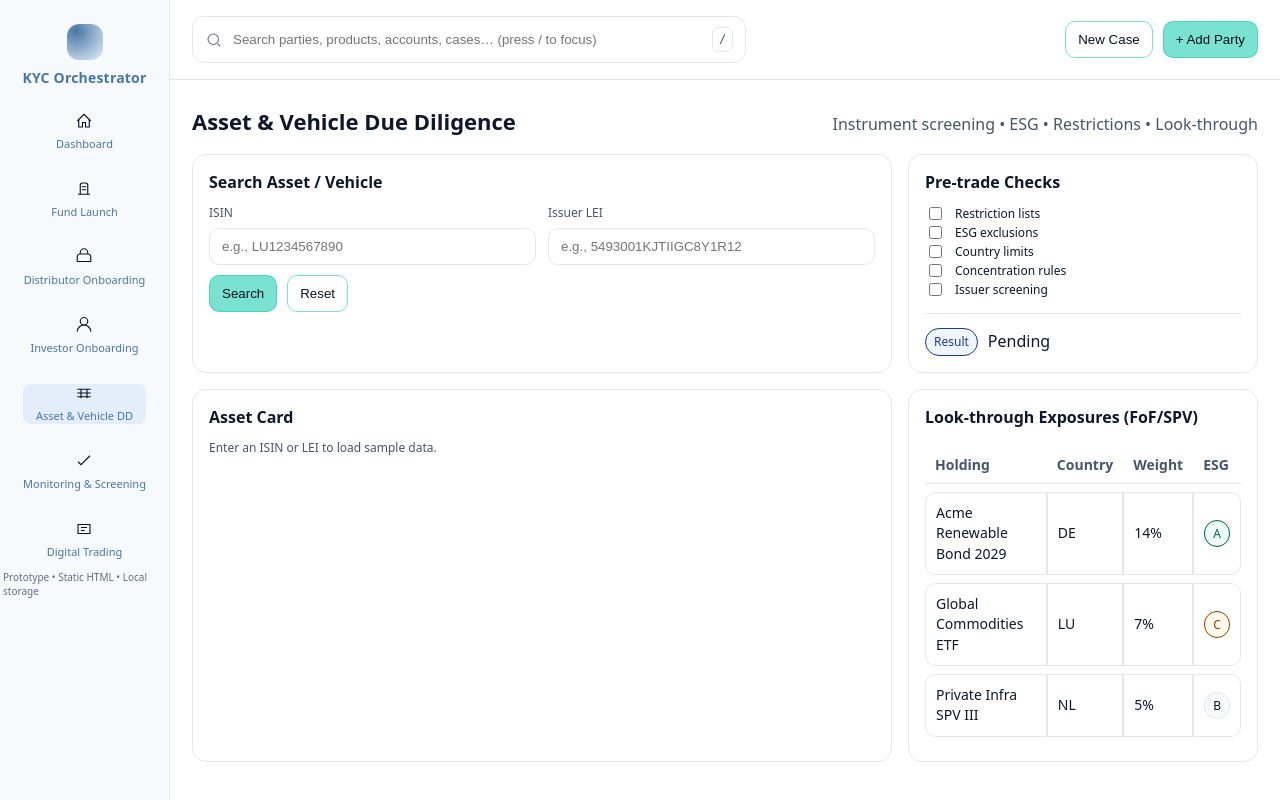
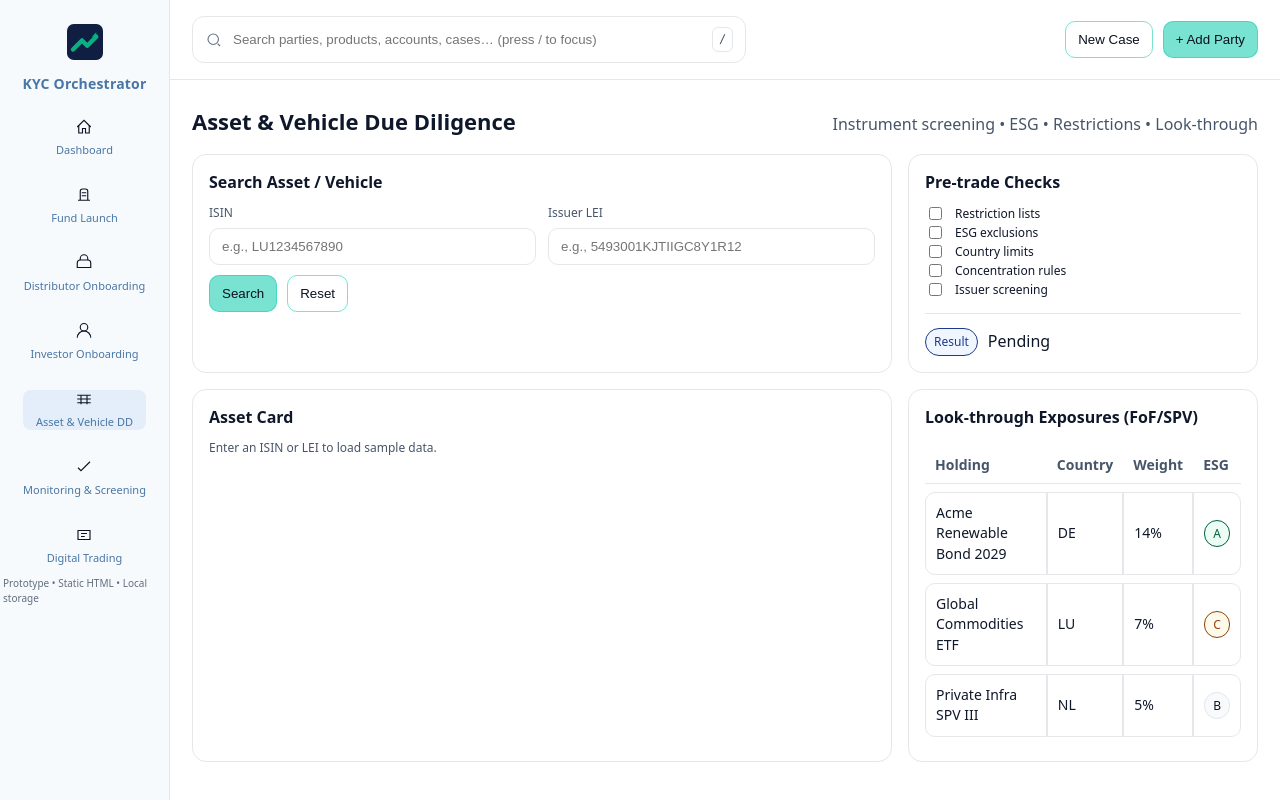
Before and after one commit to Fenergo/buyside_prototyping, a plain HTML site: page asset-dd.html in a window 1280 px wide. Drawn offline with Linux system fonts and the light colour scheme.

Commit message:
Update sidebar logo to new SVG across all dashboard HTML files

```diff
--- a/asset-dd.html
+++ b/asset-dd.html
@@ -255,7 +255,13 @@ hr.sep{border:0; border-top:1px solid var(--line); margin:14px 0}
 
     <aside class="sidebar" aria-label="Sidebar Navigation">
       <div class="brand">
-        <div class="logo" aria-hidden="true"></div>
+        <div class="logo" style="padding:0; background:none; border-radius:0; width:auto; height:auto;">
+          <svg xmlns="http://www.w3.org/2000/svg" width="36" height="36" viewBox="0 0 96 96" role="img" aria-label="Buyside Investments icon A">
+            <rect x="0" y="0" width="96" height="96" rx="18" fill="#0F1E41"/>
+            <polyline points="16,68 40,44 54,58 78,34" fill="none" stroke="#0BAF82" stroke-width="12" stroke-linecap="round" stroke-linejoin="round"/>
+            <polygon points="78,34 66,34 78,22" fill="#0BAF82"/>
+          </svg>
+        </div>
         <h1>KYC Orchestrator</h1>
       </div>
       <nav class="nav">
```
Also changed, not shown: digital-trading.html (+7 -1 lines), distributor-onboarding.html (+7 -1 lines), fund-launch.html (+7 -1 lines), index.html (+7 -1 lines), investor-onboarding.html (+7 -1 lines), monitoring.html (+7 -1 lines).
